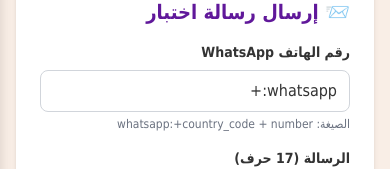
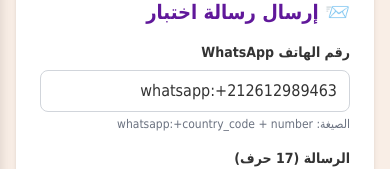
Before and after one commit to adnane-dev-rapport/Portail.web1.0, a React (Vite) app: page /dashboard in a window 390 px wide. Shown: the part 242-411 px from the top of the page. Built offline with nearby package versions, Linux system fonts and the light colour scheme; sample sign-in values are in the browser's storage; a web font is replaced by a local one.

Commit message:
Fix recipient phone number initialization in Dashboard

```diff
--- a/client/pages/Dashboard.tsx
+++ b/client/pages/Dashboard.tsx
@@ -12,7 +12,7 @@ interface LogEntry {
 export default function Dashboard() {
   const [logs, setLogs] = useState<LogEntry[]>([]);
   const [testMessage, setTestMessage] = useState("اختبار الرسالة 🎉");
-  const [recipientPhone, setRecipientPhone] = useState("whatsapp:+");
+  const [recipientPhone, setRecipientPhone] = useState("whatsapp:+212612989463");
   const [loading, setLoading] = useState(false);
 
   const addLog = (
```
